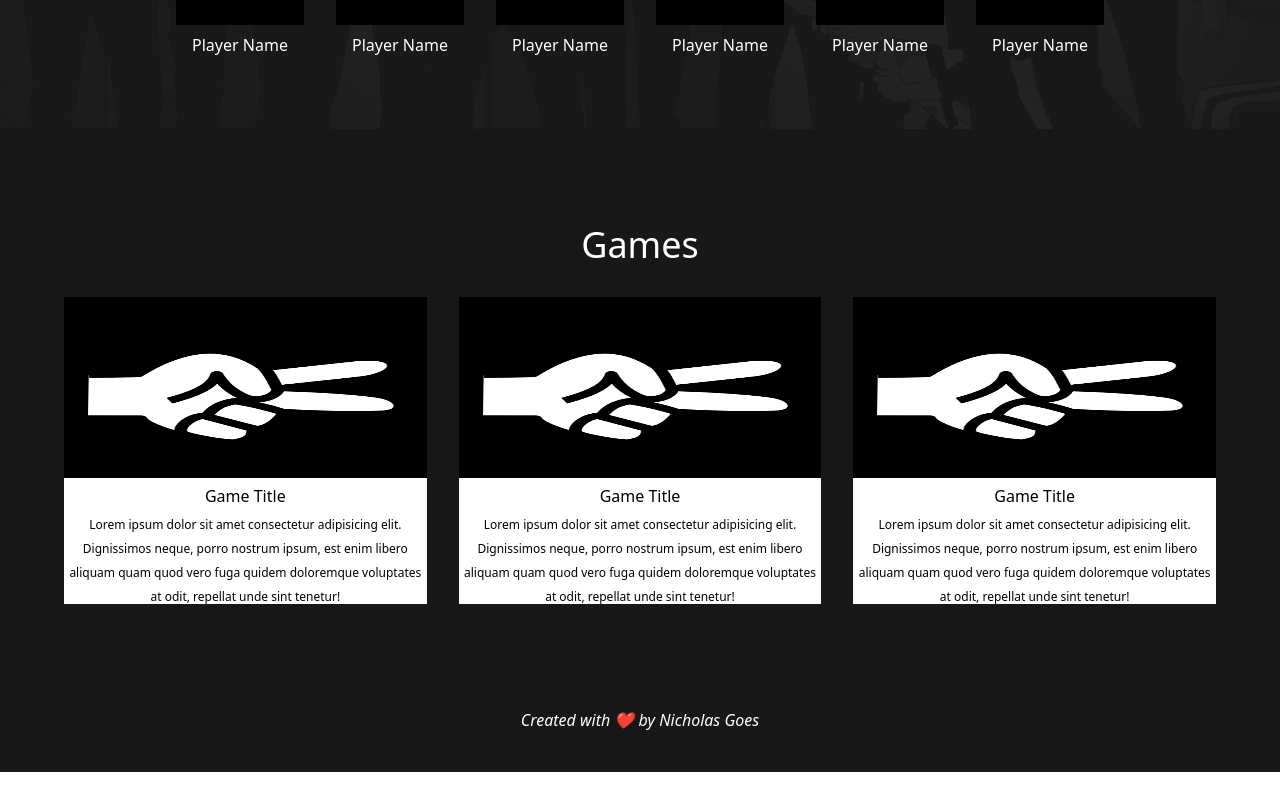
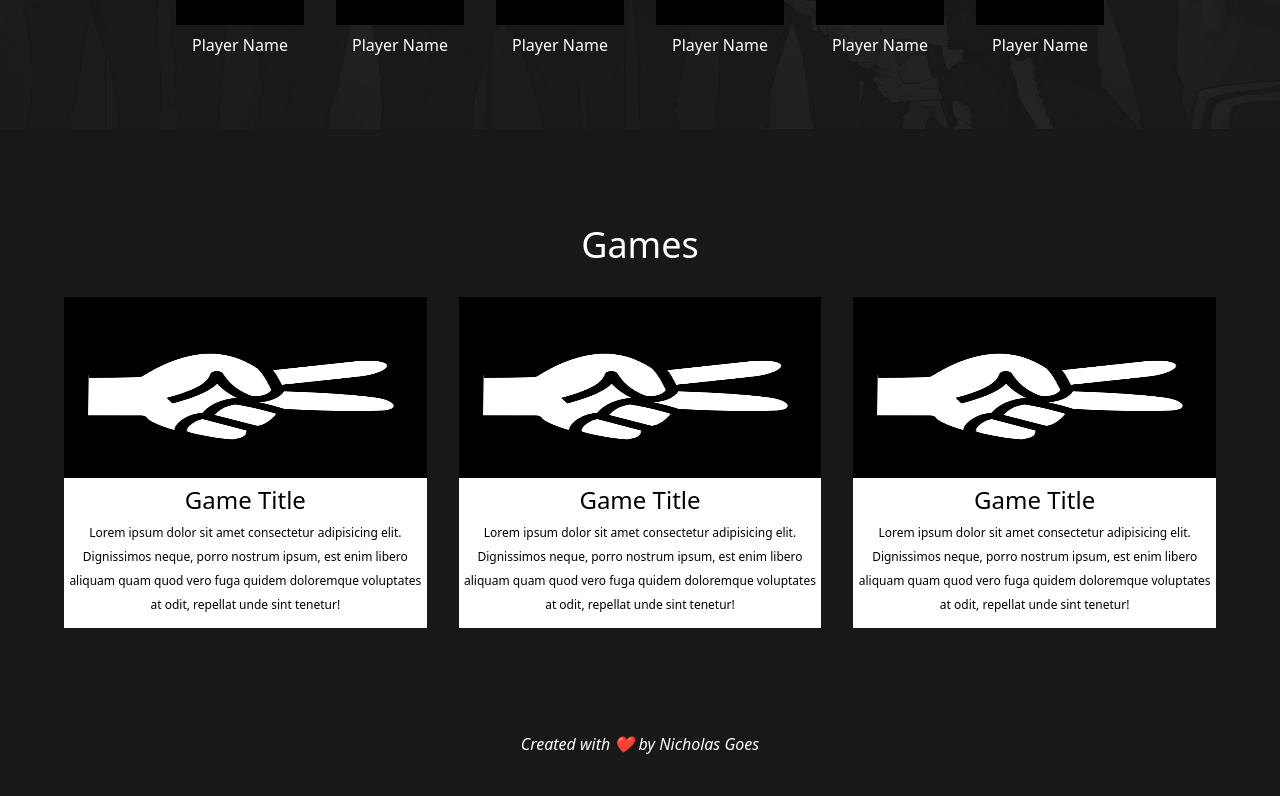
Before and after one commit to Nicholas-Goes/Projeto-Karasuno, a Next.js app: page / in a window 1280 px wide. Shown: the part 1911-2707 px from the top of the page. Before the commit the page ends 2683 px from the top, so only its background shows below. Built offline with nearby package versions, Linux system fonts and the light colour scheme.

Commit message:
Updaet on title

```diff
--- a/components/Games.tsx
+++ b/components/Games.tsx
@@ -5,15 +5,15 @@ function Games() {
   return (
     <section id='Games' className='flex items-center justify-center flex-col bg-zinc-900 p-16'>
       <h1 className='text-4xl text-white p-8'>Games</h1>
-      <ul className='grid gap-x-8 gap-y-4 grid-cols-3 lg:grid-cols-3'>
-        <li className='bg-white text-center'>
+      <ul className='grid gap-x-8 gap-y-4 grid-cols-1 lg:grid-cols-3'>
+        <li className='bg-white text-center pb-4'>
           <Image
             src='/player.png'
             alt='Games image'
             width='512'
             height='256'
           />
-          <h3>Game Title</h3>
+          <h3 className='text-2xl'>Game Title</h3>
           <sub>Lorem ipsum dolor sit amet consectetur adipisicing elit. Dignissimos neque, porro nostrum ipsum, est enim libero aliquam quam quod vero fuga quidem doloremque voluptates at odit, repellat unde sint tenetur!</sub>
         </li>
         <li className='bg-white text-center'>
@@ -23,7 +23,7 @@ function Games() {
             width='512'
             height='256'
           />
-          <h3>Game Title</h3>
+          <h3 className='text-2xl'>Game Title</h3>
           <sub>Lorem ipsum dolor sit amet consectetur adipisicing elit. Dignissimos neque, porro nostrum ipsum, est enim libero aliquam quam quod vero fuga quidem doloremque voluptates at odit, repellat unde sint tenetur!</sub>
         </li>
         <li className='bg-white text-center'>
@@ -33,7 +33,7 @@ function Games() {
             width='512'
             height='256'
           />
-          <h3>Game Title</h3>
+          <h3 className='text-2xl'>Game Title</h3>
           <sub>Lorem ipsum dolor sit amet consectetur adipisicing elit. Dignissimos neque, porro nostrum ipsum, est enim libero aliquam quam quod vero fuga quidem doloremque voluptates at odit, repellat unde sint tenetur!</sub>
         </li>
       </ul>
```
